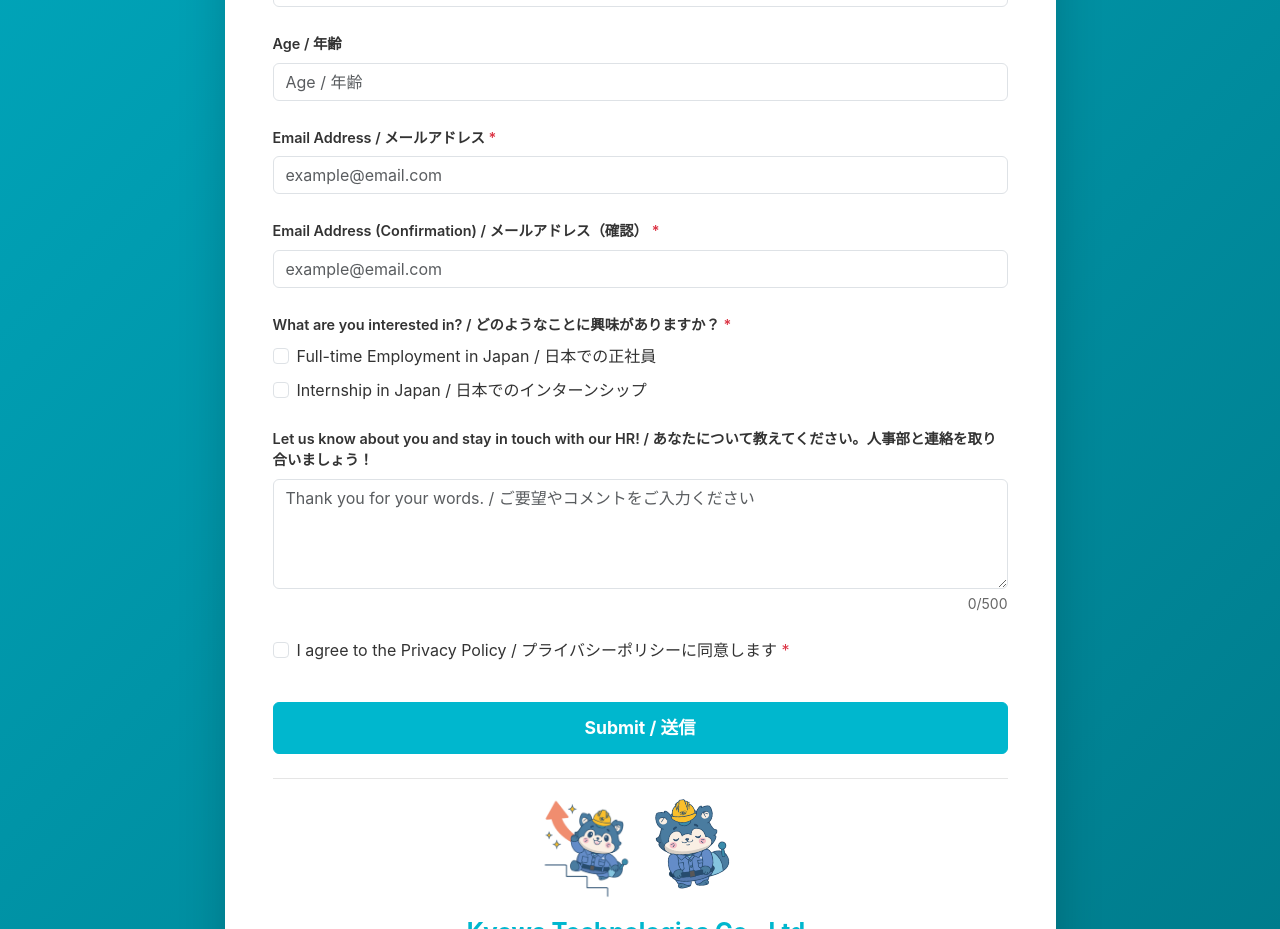
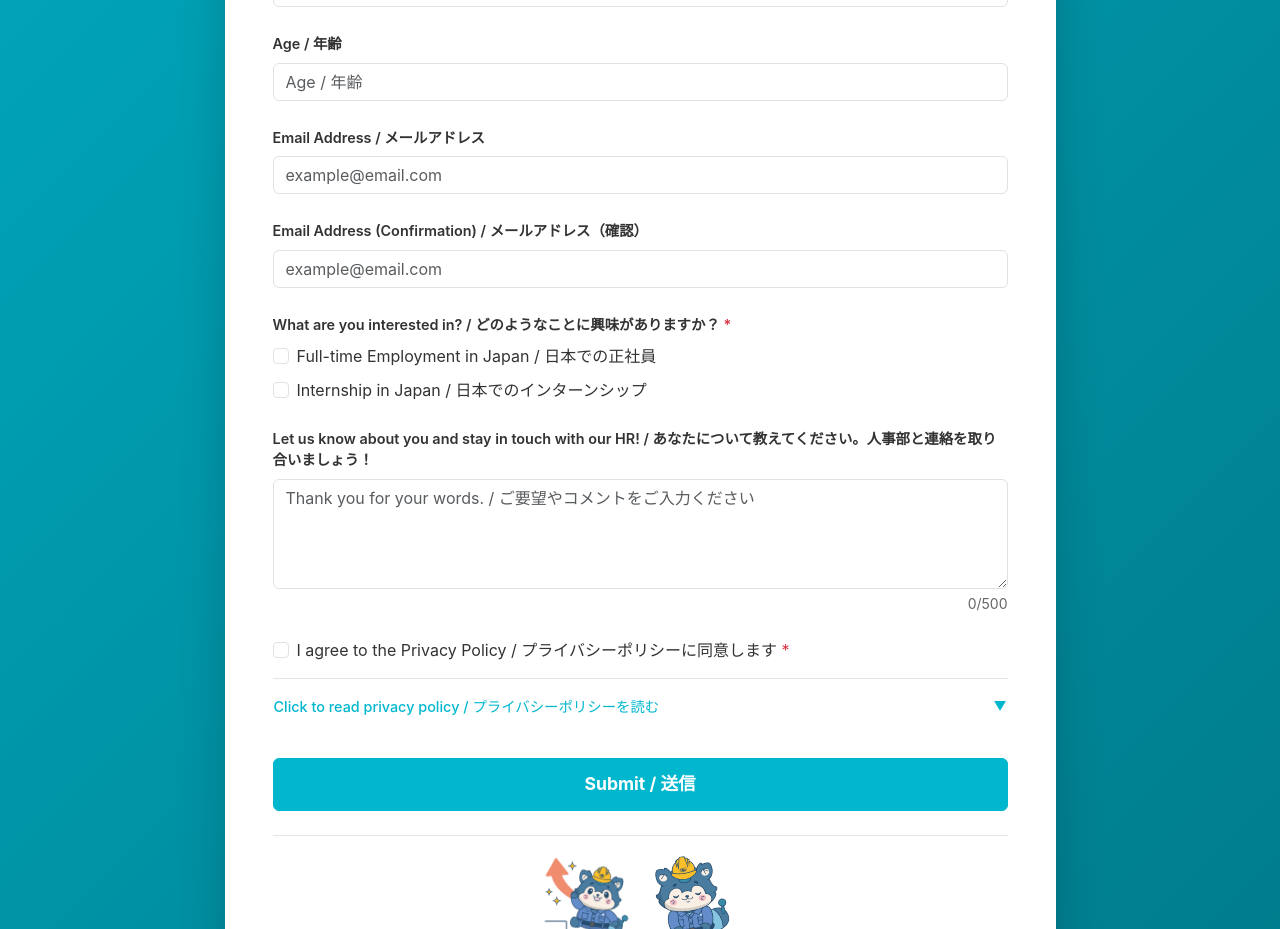
Before and after one commit to Ashwin-Kalyan/form-frontend-vercel, a React (Vite) app: page / in a window 1280 px wide. Shown: the part 1160-2089 px from the top of the page. Built offline with nearby package versions, Linux system fonts and the light colour scheme.

Commit message:
Email optional + privacy policy

```diff
--- a/src/components/RegistrationForm.tsx
+++ b/src/components/RegistrationForm.tsx
@@ -39,6 +39,7 @@ const RegistrationForm = ({ onSubmit }: RegistrationFormProps) => {
 
   const [errors, setErrors] = useState<Partial<Record<keyof FormData, string>>>({})
   const [isSubmitting, setIsSubmitting] = useState(false)
+  const [isPrivacyPolicyOpen, setIsPrivacyPolicyOpen] = useState(false)
 
   const handleChange = (field: keyof FormData, value: string | string[]) => {
     setFormData(prev => ({ ...prev, [field]: value }))
@@ -82,19 +83,22 @@ const RegistrationForm = ({ onSubmit }: RegistrationFormProps) => {
     if (!formData.desiredYear) {
       newErrors.desiredYear = 'Desired year to work is required / 就職希望年度は必須です'
     }
-    if (!formData.email.trim()) {
-      newErrors.email = 'Email is required / メールアドレスは必須です'
-    } else {
+    // Email is optional, but if provided, validate format
+    if (formData.email.trim()) {
       // Validate email format: name@example.com
       const emailRegex = /^[^\s@]+@[^\s@]+\.[^\s@]+$/
       if (!emailRegex.test(formData.email)) {
         newErrors.email = 'Please enter a valid email address / 有効なメールアドレスを入力してください'
       }
-    }
-    if (!formData.emailConfirm.trim()) {
-      newErrors.emailConfirm = 'Email confirmation is required / メールアドレス確認は必須です'
-    } else if (formData.email !== formData.emailConfirm) {
-      newErrors.emailConfirm = 'Emails do not match / メールアドレスが一致しません'
+      // If email is provided, confirmation is required
+      if (!formData.emailConfirm.trim()) {
+        newErrors.emailConfirm = 'Email confirmation is required / メールアドレス確認は必須です'
+      } else if (formData.email !== formData.emailConfirm) {
+        newErrors.emailConfirm = 'Emails do not match / メールアドレスが一致しません'
+      }
+    } else if (formData.emailConfirm.trim()) {
+      // If confirmation is provided but email is not, show error
+      newErrors.emailConfirm = 'Please enter email address first / まずメールアドレスを入力してください'
     }
     if (!formData.interests || formData.interests.length === 0) {
       newErrors.interests = 'Please select at least one interest / 少なくとも1つ選択してください'
@@ -363,7 +367,7 @@ const RegistrationForm = ({ onSubmit }: RegistrationFormProps) => {
         {/* Email */}
         <div className="mb-3 mb-md-4">
           <label className="form-label fw-semibold" style={{ fontSize: '0.9rem', color: '#333333' }}>
-            Email Address / メールアドレス <span className="text-danger">*</span>
+            Email Address / メールアドレス
           </label>
           <input
             type="email"
@@ -380,7 +384,7 @@ const RegistrationForm = ({ onSubmit }: RegistrationFormProps) => {
         {/* Email Confirmation */}
         <div className="mb-3 mb-md-4">
           <label className="form-label fw-semibold" style={{ fontSize: '0.9rem', color: '#333333' }}>
-            Email Address (Confirmation) / メールアドレス（確認） <span className="text-danger">*</span>
+            Email Address (Confirmation) / メールアドレス（確認）
           </label>
           <input
             type="email"
@@ -465,6 +469,105 @@ const RegistrationForm = ({ onSubmit }: RegistrationFormProps) => {
           {errors.privacyConsent && (
             <div className="text-danger small mt-1">{errors.privacyConsent}</div>
           )}
+
+          {/* Privacy Policy Dropdown */}
+          <div className="mt-3" style={{ borderTop: '1px solid rgba(0,0,0,0.1)', paddingTop: '1rem' }}>
+            <button
+              type="button"
+              onClick={() => setIsPrivacyPolicyOpen(!isPrivacyPolicyOpen)}
+              className="btn btn-link p-0 text-decoration-none d-flex align-items-center justify-content-between w-100"
+              style={{
+                color: '#00B7CE',
+                fontWeight: '500',
+                fontSize: '0.9rem',
+                textAlign: 'left'
+              }}
+            >
+              <span>Click to read privacy policy / プライバシーポリシーを読む</span>
+              <span
+                style={{
+                  transform: isPrivacyPolicyOpen ? 'rotate(180deg)' : 'rotate(0deg)',
+                  transition: 'transform 0.3s ease',
+                  fontSize: '0.8rem',
+                  marginLeft: '0.5rem'
+                }}
+              >
+                ▼
+              </span>
+            </button>
+
+            <div
+              style={{
+                maxHeight: isPrivacyPolicyOpen ? '2000px' : '0',
+                overflow: 'hidden',
+                transition: 'max-height 0.4s ease-out',
+                marginTop: isPrivacyPolicyOpen ? '1rem' : '0'
+              }}
+            >
+              <div
+                style={{
+                  padding: '1.5rem',
+                  backgroundColor: '#f8f9fa',
+                  borderRadius: '8px',
+                  border: '1px solid #e9ecef',
+                  fontSize: '0.85rem',
+                  lineHeight: '1.6',
+                  color: '#333333'
+                }}
+              >
+                {/* Japanese Privacy Policy */}
+                <div className="mb-4">
+                  <h6 className="fw-bold mb-3" style={{ color: '#00B7CE', fontSize: '1rem' }}>
+                    個人情報の取扱いについて
+                  </h6>
+                  <p style={{ marginBottom: '0.75rem' }}>
+                    本フォームで取得する個人情報（氏名、メールアドレス、その他入力内容）は、採用への応募お問い合わせへの対応およびそれに必要なご連絡の目的にのみ利用します。
+                  </p>
+                  <p style={{ marginBottom: '0.75rem' }}>
+                    当社はPDPA（タイ個人データ保護法）の趣旨に基づき個人情報を適切に管理し、入力者への全ての連絡および要件が終了次第60日以内に、安全な方法で全データを削除・破棄します（法令等により保存が必要な場合を除きます）。ご本人の同意なく、第三者へ個人情報を提供することはありません。
+                  </p>
+                  <p style={{ marginBottom: '0.75rem' }}>
+                    個人情報の取扱いに関するお問い合わせ：<br />
+                    協和テクノロジイズ株式会社 採用担当 平田<br />
+                    E-mail： r-hirata@star.kyotec.co.jp
+                  </p>
+                </div>
+
+                {/* English Privacy Policy */}
+                <div style={{ borderTop: '1px solid #dee2e6', paddingTop: '1rem' }}>
+                  <h6 className="fw-bold mb-3" style={{ color: '#00B7CE', fontSize: '1rem' }}>
+                    Privacy Notice
+                  </h6>
+                  <p style={{ marginBottom: '0.75rem' }}>
+                    Personal data collected through this form (including your name, email address, and any other information you provide) will be used only for responding to your inquiries and for the recruitment related purposes such as screening, communication, and administration, and only to the extent necessary for the recruitment operations.
+                  </p>
+                  <p style={{ marginBottom: '0.75rem' }}>
+                    When collecting personal data, we clearly specify the purpose of use and obtain such data by lawful and fair means. Personal data will not be used for any purpose other than the recruitment application purposes. If it becomes necessary to change the purpose of use, we will notify you in advance and obtain your consent where required.
+                  </p>
+                  <p style={{ marginBottom: '0.75rem' }}>
+                    The provision of personal data is entirely voluntary.
+                  </p>
+                  <p style={{ marginBottom: '0.75rem' }}>
+                    We will not disclose or provide your personal data to any third party without the prior consent, except where disclosure is required by applicable laws or requested by courts, police, tax authorities, or other authorized public institutions.
+                  </p>
+                  <p style={{ marginBottom: '0.75rem' }}>
+                    We comply with Thailand's Personal Data Protection Act (PDPA) and related laws and manage personal data in an appropriate and secure manner.
+                  </p>
+                  <p style={{ marginBottom: '0.75rem' }}>
+                    We implement technical and organizational security measures to prevent unauthorized access, loss, leakage, alteration, or destruction of personal data.
+                  </p>
+                  <p style={{ marginBottom: '0.75rem' }}>
+                    All personal data collected will be securely deleted or disposed of once all communications and related matters with Kyowa Technologies Co., Ltd. have been completed, and in any case within 60 days from the date of collection, unless retention is required by applicable laws.
+                  </p>
+                  <p style={{ marginBottom: '0' }}>
+                    For inquiries regarding the handling of personal data:<br />
+                    Kyowa Technologies Co., Ltd. – HR Contact: Ms. R. Hirata<br />
+                    E-mail: r-hirata@star.kyotec.co.jp
+                  </p>
+                </div>
+              </div>
+            </div>
+          </div>
         </div>
 
         {/* Submit Button */}
```
